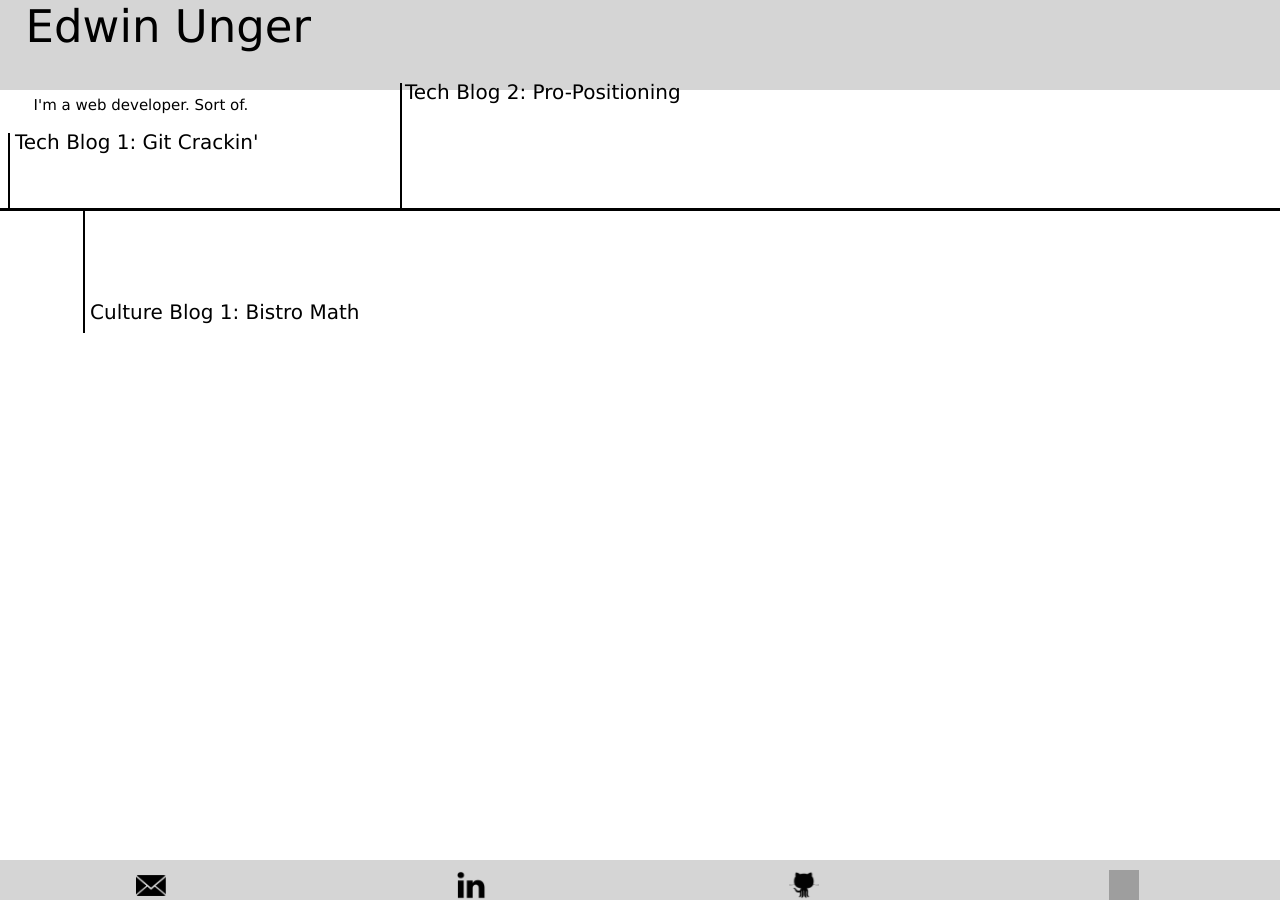
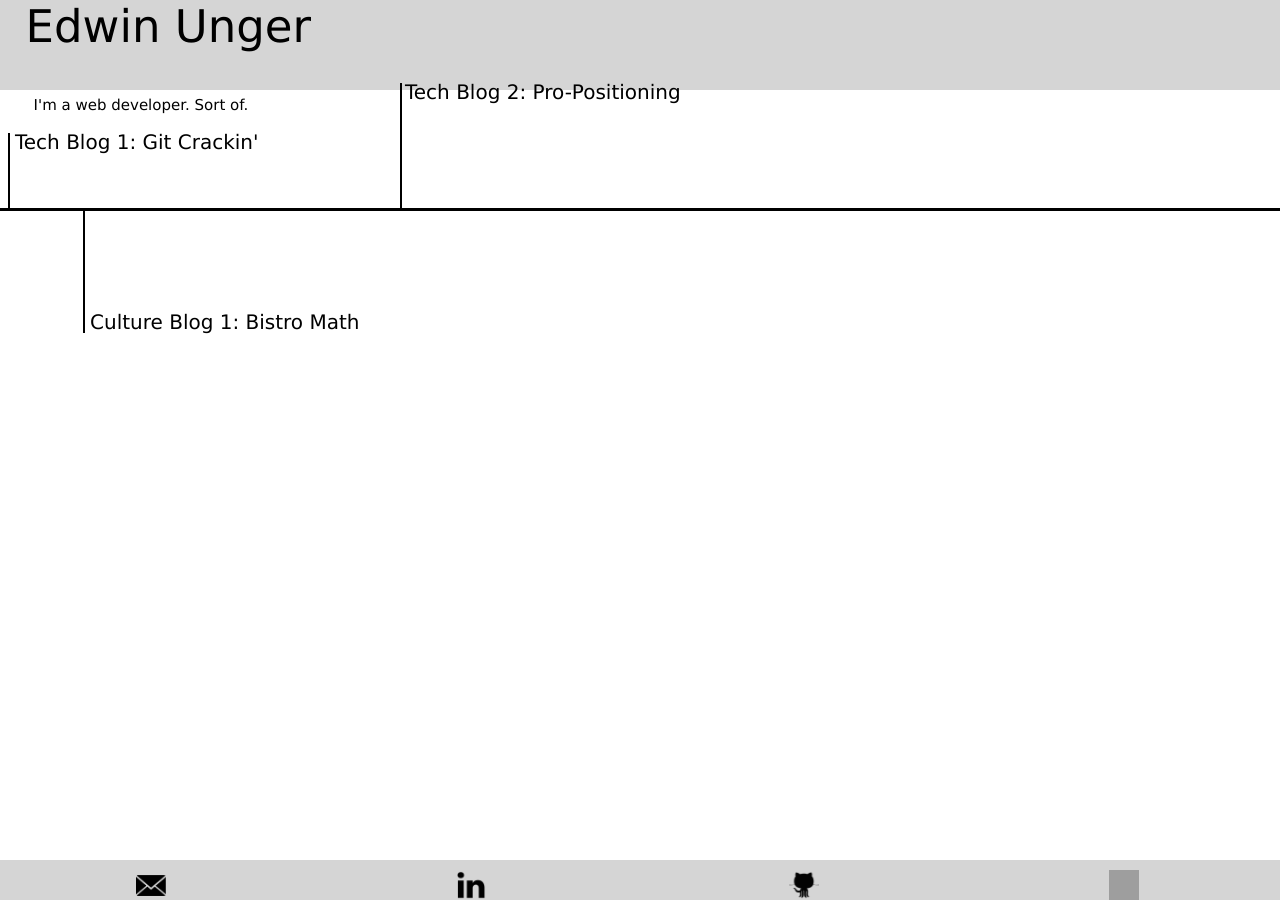
Before and after one commit to edwinunger/edwinunger.github.io, a Jekyll site: the page blog.html, which Jekyll copies as it is, in a window 1280 px wide. Built offline with Jekyll 4.4.1, drawn with Linux system fonts in a browser that asks for light colours; grey boxes are pictures that could not be loaded.

Commit message:
blog timeline

```diff
--- a/stylesheets/default.css
+++ b/stylesheets/default.css
@@ -141,7 +141,7 @@ a {text-decoration: none;
 .culture-blog-1 {font-size: 20px;
                  font-family: Verdana;
                  color: #000000;
-                 top: 300px;
+                 top: 310px;
                  left: 90px;
                  position: absolute;
                  text-decoration: none;
```
